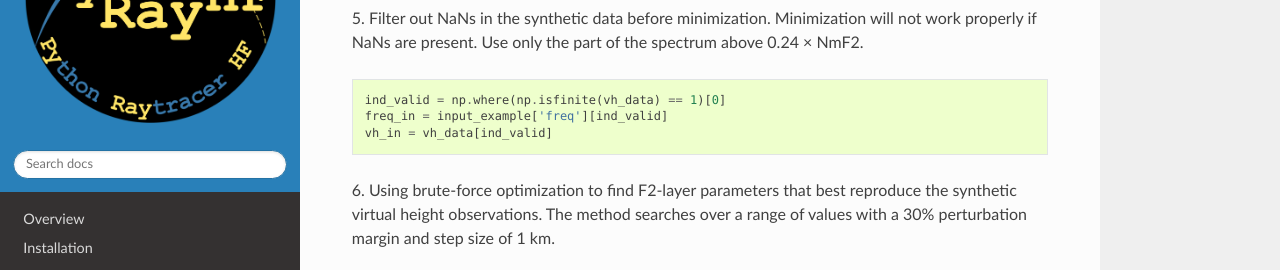
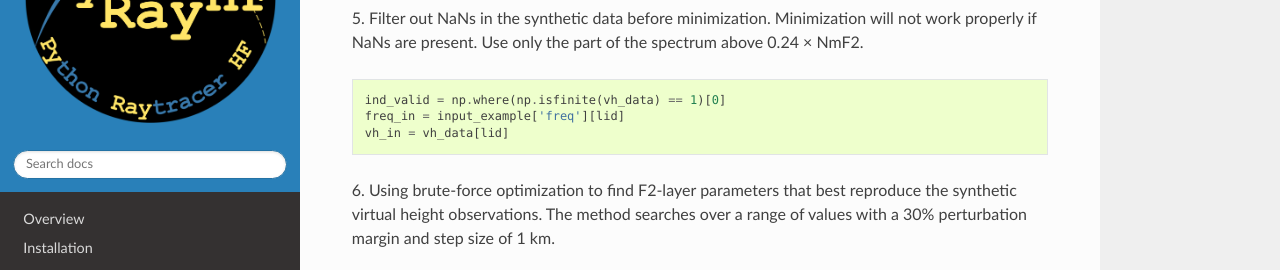
Before and after one commit to victoriyaforsythe/PyRayHF, a Sphinx documentation site: the page built from docs/examples/Example_Minimization.rst, in a window 1280 px wide and 900 px high, scrolled down 1035 px. Shown: the part 151-421 px from the top of the window. Built offline with Sphinx 7.4.7 and the Read the Docs theme 3.1.0, drawn with Linux system fonts in a browser that asks for light colours.

```diff
--- a/docs/examples/Example_Minimization.rst
+++ b/docs/examples/Example_Minimization.rst
@@ -66,8 +66,8 @@ Use only the part of the spectrum above 0.24 × NmF2.
 ::
 
     ind_valid = np.where(np.isfinite(vh_data) == 1)[0]
-    freq_in = input_example['freq'][ind_valid]
-    vh_in = vh_data[ind_valid]
+    freq_in = input_example['freq'][lid]
+    vh_in = vh_data[lid]
 
 6. Using brute-force optimization to find F2-layer parameters that best
 reproduce the synthetic virtual height observations.
```
